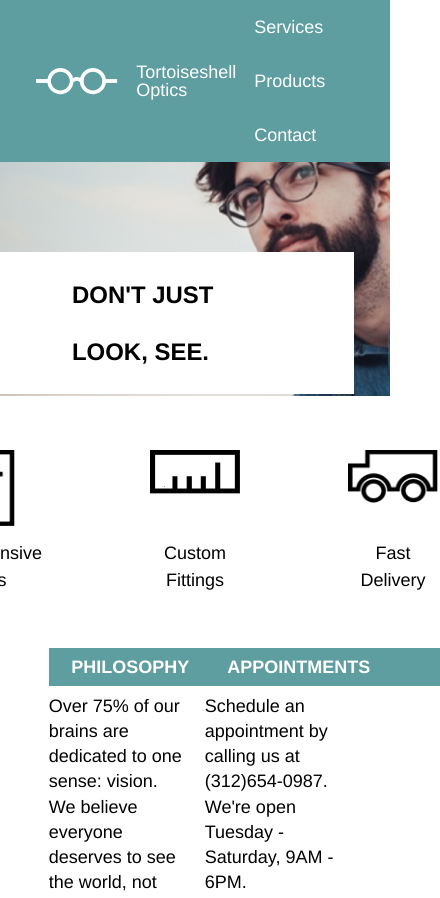
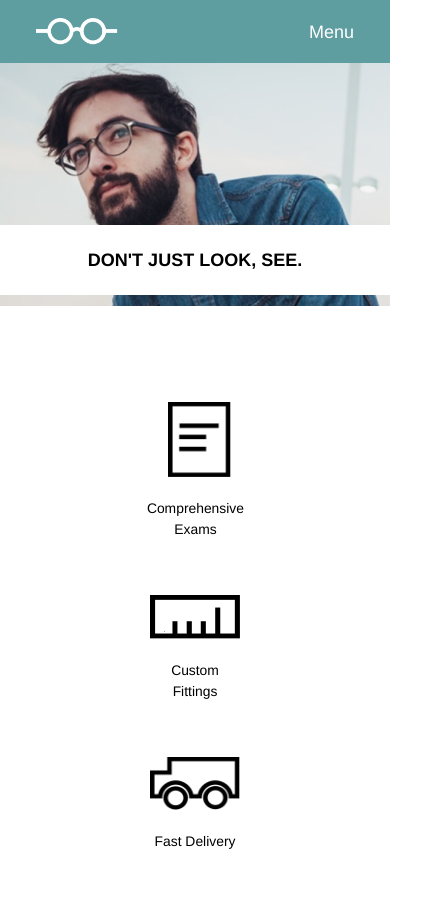
Before and after one commit to Yuni-M/tortoiseshellOptics, a plain HTML site: page index.html in a window 390 px wide. Shown: the top 898 px of the page, 440 px wide, since content can reach past the window. Drawn offline with Linux system fonts and the light colour scheme.

Commit message:
Complete the mobile view.

```diff
--- a/index.html
+++ b/index.html
@@ -16,10 +16,13 @@
 					<span>Tortoiseshell Optics</span>
 				</div>
 				<nav>
-					<ul>
+					<ul class="normal">
 						<li><a href="#">Services</a></li>
 						<li><a href="#">Products</a></li>
 						<li><a href="#">Contact</a></li>
+					</ul>
+					<ul class="mobile">
+						<li><a href="#">Menu</a></li>
 					</ul>
 				</nav>
 			</div>
--- a/resources/css/style.css
+++ b/resources/css/style.css
@@ -11,13 +11,14 @@ html{
 }
 .container{
 	width: 960px;
-	margin: 0 auto;
+	margin: auto;
 }
 .banner{
 	height: 30rem;
 	background-image: url('../images/glasses-bg.png');
 	background-size: cover;
 	background-repeat: no-repeat;
+	background-position: 15%;
 }
 .header{
 	display: flex;
@@ -44,6 +45,9 @@ html{
 .header li{
 	display: inline-block;
 	margin: 1rem 2rem 1rem 1rem;
+}
+.mobile{
+	display: none;
 }
 .header a{
 	text-decoration: none;
@@ -81,7 +85,6 @@ html{
 .service img{
 	width: 5rem;
 	height: auto;
-/*	margin: 0 auto;*/
 	text-align: center;
 }
 .service.paper{
@@ -97,7 +100,6 @@ html{
 .service div{
 	height: 7rem;
 	margin:0 auto;
-	/*text-align: center;*/
 	width:5rem;
 }
 .service span{
@@ -117,8 +119,7 @@ html{
 	flex-direction: column;
 }
 .info div{
-/*	padding:0.5rem 3rem 0.5rem 1.25rem;
-*/	margin-bottom: 1rem;
+	margin-bottom: 1rem;
 }
 .info span{
 	background-color: cadetblue;
@@ -127,7 +128,6 @@ html{
 	font-size: 1rem;
 	padding:0.5rem 70px 0.5rem 1.25rem;
 	width: 650px;
-	/*margin-bottom: 1rem;*/
 	color: white;
 }
 .info p{
@@ -162,3 +162,97 @@ footer img{
 		margin-right: 2rem;
 	}
 }
+@media only screen and (max-width: 790px){
+	.normal{
+		display: none;
+	}
+	.mobile{
+		display: flex;
+		align-items: center;
+		justify-content: space-between;
+		text-align: center;
+		list-style:none;
+	}
+	.banner{
+		background-position: 20%;
+	}
+}
+@media only screen and (max-width:685px){
+	.header span{
+		display: none;
+	}
+	.banner{
+		height: 17rem;
+		background-position: 20%;
+	}
+	.flex{
+		justify-content: center;
+	}
+	.message{
+		width:100%;
+		font-family: Helvetica, sans-serif;
+		font-size: 1rem;
+		padding:1rem auto;
+		text-align: center;
+		margin-top: 9rem;
+		margin-right: 0;
+	}
+	.services{
+		display: flex;
+		align-items: center;
+		justify-content:center;
+		margin: 3.77rem auto;
+		flex-direction: column;
+		height: auto;
+	}
+	.service{
+		margin:1.54rem auto;
+		height: auto;
+	}
+	.service div{
+		height: auto;
+	}
+	.service.paper{
+		margin-right: 3.95rem;
+	}
+	.services span{
+		font-family: Helvetica, sans-serif;
+		font-size: 0.77rem;
+		margin-top: 1rem;
+	}
+	.information{
+		flex-direction: column;
+		align-items: center;
+		justify-content:center;
+	}
+	.info{
+		width: 100%;
+		margin:0;
+	}
+	.info div{
+		display: flex;
+		align-items: center;
+		text-align: center;
+		background-color: cadetblue;
+		height: 2.5rem;
+	}
+	.info span{
+		width:100%;
+		padding: 0;
+		text-align: center;
+	}
+	.info p{
+		font-family: Helvetica, sans-serif;
+		font-size: 0.77rem;
+		margin-bottom: 4rem;
+		margin-top: 1rem;
+		margin-left: .75rem;
+	}
+	footer span{
+		display: none;
+	}
+	footer img{
+		margin: 4rem auto;
+		display: inline-block;
+	}
+}
```
